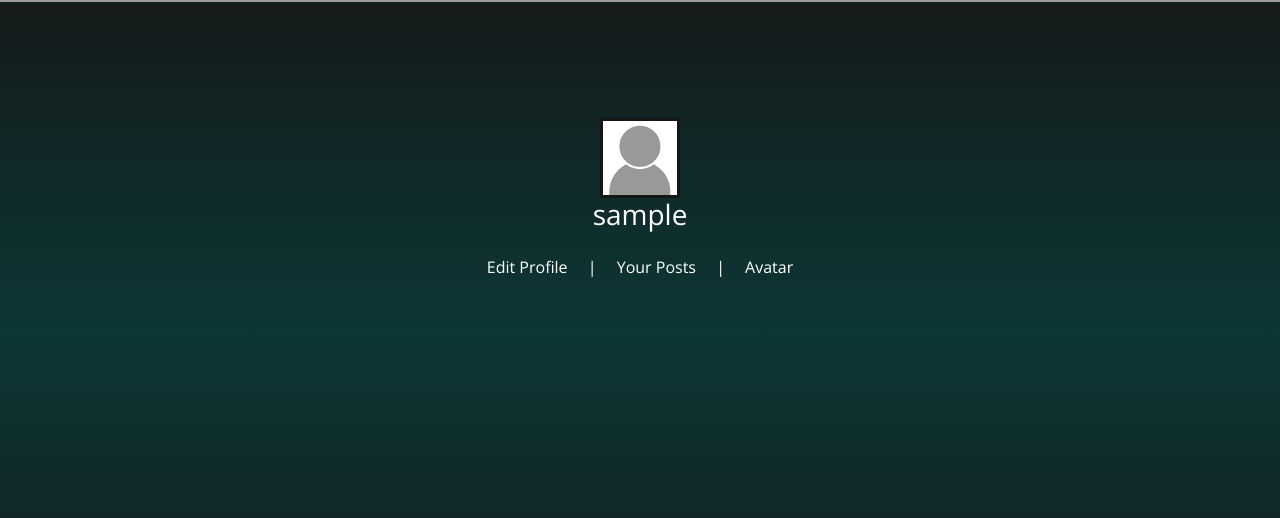
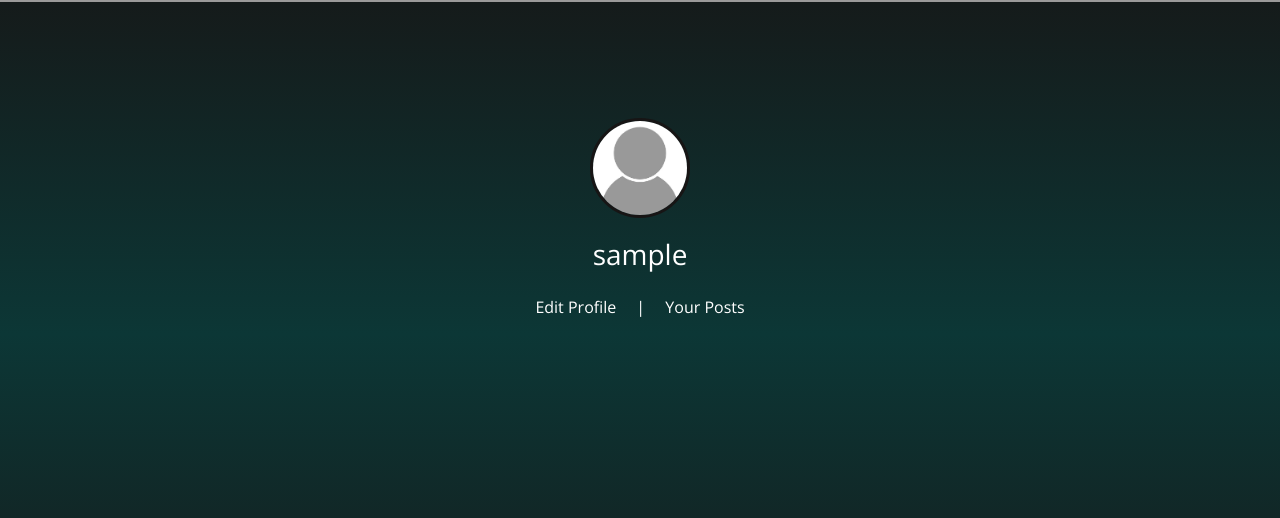
Before and after one commit to j0hanz/tech-corner-website, a Django app: page /userprofile/profile/ in a window 1280 px wide. Shown: the part 66-584 px from the top of the page. Run offline with Django 4.2, Linux system fonts and the light colour scheme; the visitor is signed in with stand-in values (Sample User, id 1); data comes from the database, SQL or seed files in the repository.

Commit message:
removed Avatar link, profile img is now rounded

```diff
--- a/userprofile/templates/userprofile/profile_page.html
+++ b/userprofile/templates/userprofile/profile_page.html
@@ -4,33 +4,23 @@
     <div class="profile-info">
       {% if user_profile.profile_image %}
       <img
+        class="rounded-circle img-fluid img-profile-page"
         src="{{ user_profile.profile_image.url }}"
         alt="Profile Image"
-        class="profile-img"
       />
       {% else %}
       <img
-        class="card-img-center img-fluid img-post-page"
+        class="rounded-circle img-fluid img-profile-page"
         src="/static/images/nobody.webp"
         alt="Placeholder Image"
-        class="profile-img"
       />
       {% endif %}
       <h3>{{ request.user.username }}</h3>
       <div class="pt-3">
-        <a href="{% url 'edit_profile' %}" class="mx-3"
-        >Edit Profile</a
-      >
-      <span>|</span>
-      <a href="#" class="mx-3 "
-        >Your Posts</a
-      >
-      <span>|</span>
-      <a href="#" class="mx-3 "
-        >Avatar</a
-      >
+        <a href="{% url 'edit_profile' %}" class="mx-3">Edit Profile</a>
+        <span>|</span>
+        <a href="#" class="mx-3">Your Posts</a>
       </div>
-
     </div>
   </div>
 </div>
```
